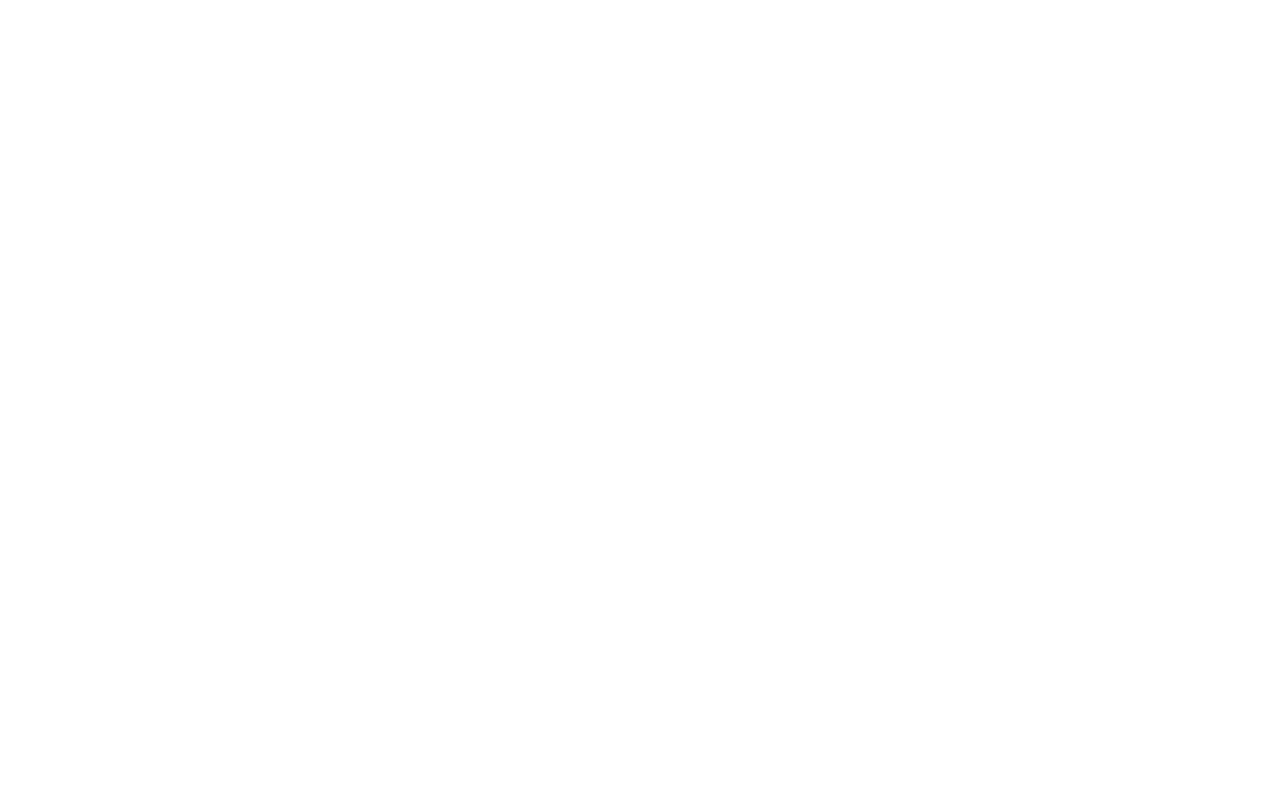
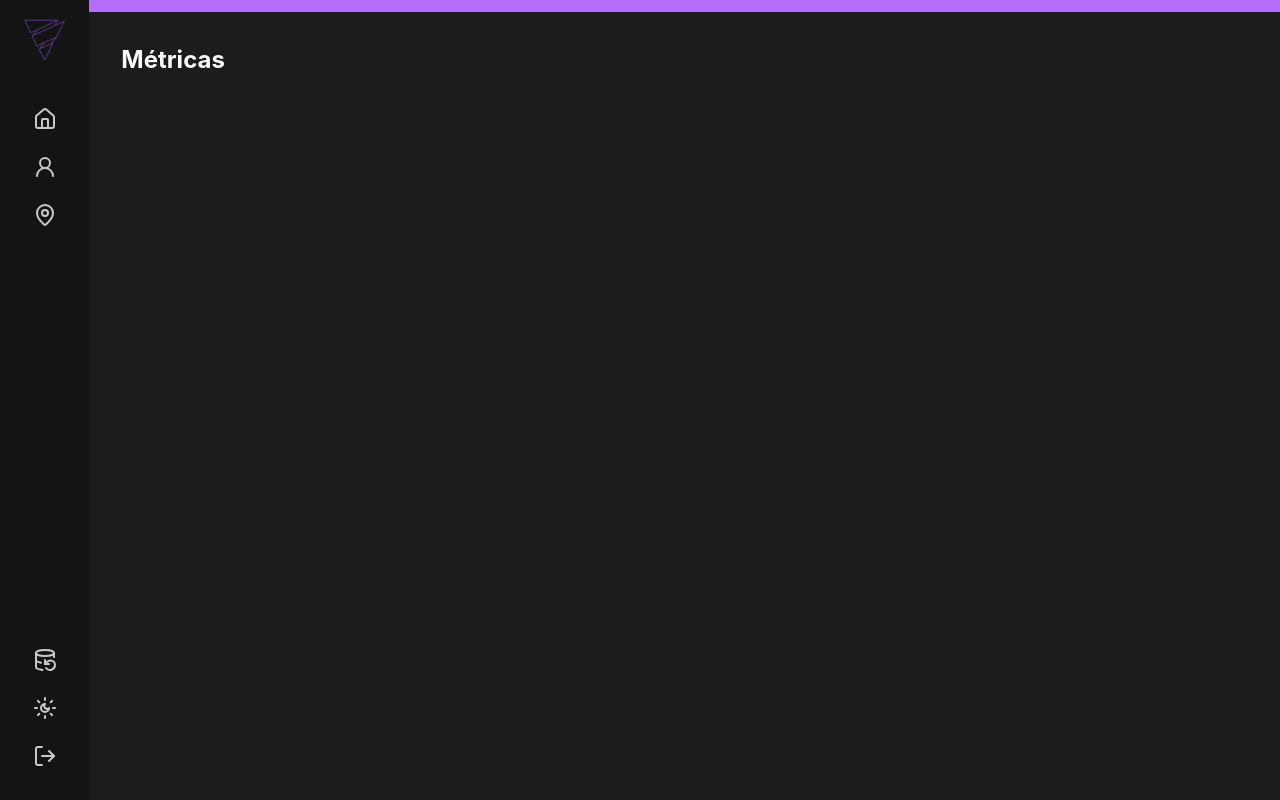
Before and after one commit to https-eduardo/cpv-metrics-frontend, a Vue app: page /dashboard in a window 1280 px wide. Before the commit this address had no page. Built offline with nearby package versions, Linux system fonts and the light colour scheme.

Commit message:
feat(dashboard): implement dashboard layout

```diff
--- a/src/assets/index.css
+++ b/src/assets/index.css
@@ -37,6 +37,7 @@
   }
 
   .dark {
+    --white: 0 0 98%;
     --background: 0 0 16%;
     --foreground: 222.2 84% 4.9%;
 
--- /dev/null
+++ b/src/components/dashboard/Sidebar.vue
@@ -0,0 +1,35 @@
+<template>
+  <div class="flex flex-col bg-black w-24 h-full items-center">
+    <img :src="logo" alt="Logo CPV" width="75" height="75" />
+    <div class="flex flex-col justify-between h-full">
+      <div class="mt-8 flex flex-col justify-center items-center gap-6">
+        <router-link to="/dashboard">
+          <Home class="text-muted-foreground w-6 h-6" />
+        </router-link>
+        <router-link>
+          <UserRound class="text-muted-foreground w-6 h-6" />
+        </router-link>
+        <router-link>
+          <MapPin class="text-muted-foreground w-6 h-6" />
+        </router-link>
+      </div>
+      <div class="mb-8 flex flex-col justify-center items-center gap-6">
+        <DatabaseBackup class="text-muted-foreground w-6 h-6 cursor-pointer" />
+        <SunMoon class="text-muted-foreground w-6 h-6 cursor-pointer" />
+        <LogOut class="text-muted-foreground w-6 h-6 cursor-pointer" />
+      </div>
+    </div>
+  </div>
+</template>
+
+<script setup lang="ts">
+import logo from "../../assets/logo_cpv.png";
+import {
+  Home,
+  UserRound,
+  MapPin,
+  DatabaseBackup,
+  SunMoon,
+  LogOut,
+} from "lucide-vue-next";
+</script>
--- a/src/router.ts
+++ b/src/router.ts
@@ -1,5 +1,7 @@
 import { createRouter, createWebHistory } from "vue-router";
 import Auth from "./views/Auth.vue";
+import Metrics from "./views/dashboard/Metrics.vue";
+import DashboardLayout from "./views/dashboard/index.vue";
 
 const router = createRouter({
   history: createWebHistory(),
@@ -8,6 +10,13 @@ const router = createRouter({
       path: "/",
       component: Auth,
     },
+    {
+      path: "/dashboard",
+      component: DashboardLayout,
+      children: [
+        { name: "Metrics", path: "", alias: "metrics", component: Metrics },
+      ],
+    },
   ],
 });
 
--- /dev/null
+++ b/src/views/dashboard/Metrics.vue
@@ -0,0 +1,8 @@
+<template>
+  <div class="flex flex-col w-full">
+    <div class="w-full block h-3 bg-[#B66CFF]"></div>
+    <div class="p-8 bg-[#1C1C1C] h-full">
+      <h1 class="text-2xl font-bold text-white">Métricas</h1>
+    </div>
+  </div>
+</template>
--- /dev/null
+++ b/src/views/dashboard/index.vue
@@ -0,0 +1,12 @@
+<template>
+  <div class="flex min-h-dvh">
+    <main class="flex min-w-full">
+      <DashboardSidebar />
+      <router-view />
+    </main>
+  </div>
+</template>
+
+<script setup lang="ts">
+import DashboardSidebar from "../../components/dashboard/Sidebar.vue";
+</script>
--- a/tailwind.config.js
+++ b/tailwind.config.js
@@ -23,6 +23,7 @@ module.exports = {
     },
     extend: {
       colors: {
+        white: "hsl(var(--white))",
         black: "hsl(var(--black))",
         border: "hsl(var(--border))",
         input: "hsl(var(--input))",
```
